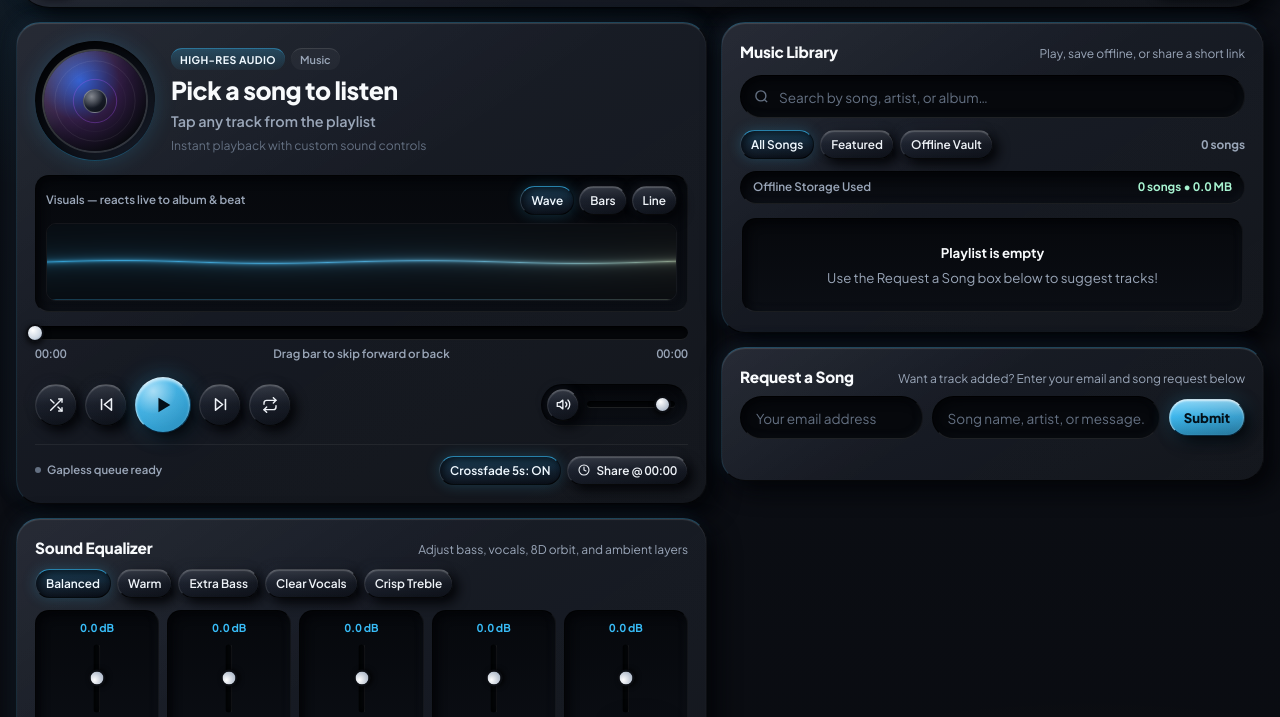
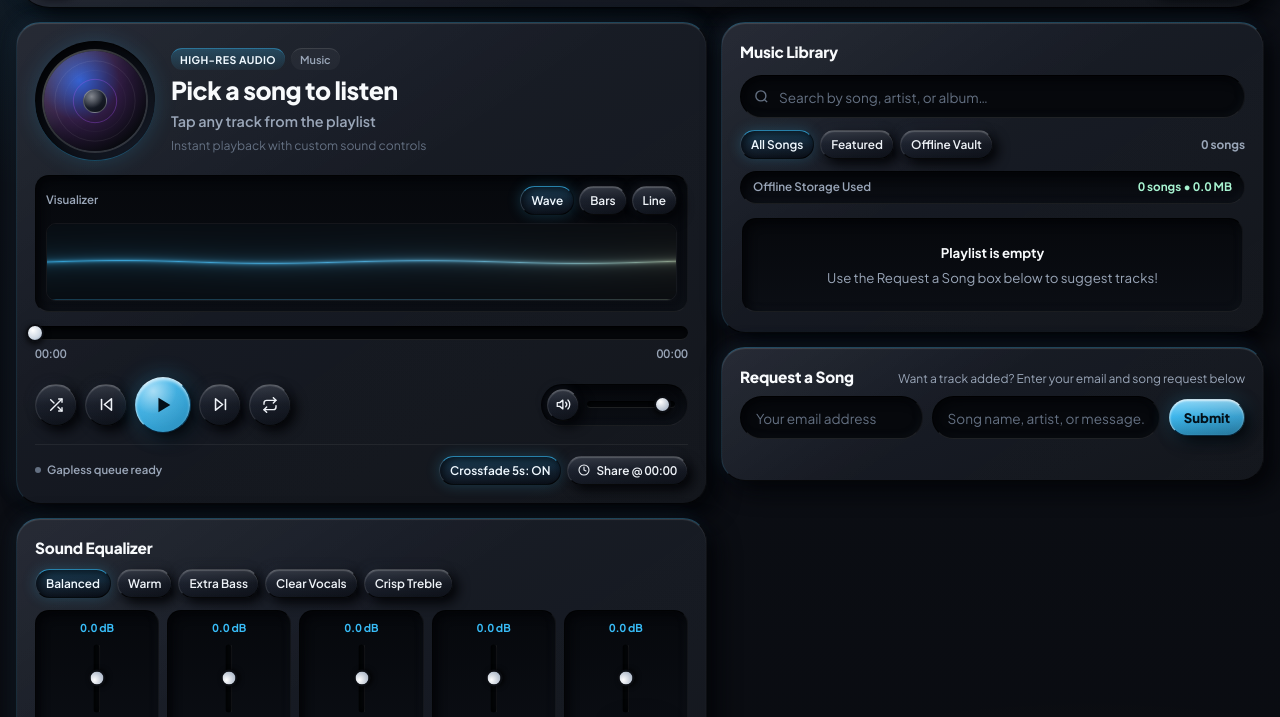
Before and after one commit to sanchar303/play-mine, a plain HTML site: page index.html in a window 1280 px wide. Shown: the part 73-790 px from the top of the page. Drawn offline with Linux system fonts and the light colour scheme; no server answers.

Commit message:
Add files via upload

```diff
--- a/index.html
+++ b/index.html
@@ -1241,7 +1241,7 @@
           <!-- Live Audio Visualizer -->
           <div class="scope-box neu-well">
             <div class="scope-bar">
-              <span class="scope-hint">Visuals — reacts live to album &amp; beat</span>
+              <span class="scope-hint">Visualizer</span>
               <div class="scope-modes">
                 <div class="haptic-key mini-key is-engaged" role="button" tabindex="0" data-viz="aurora">Wave</div>
                 <div class="haptic-key mini-key" role="button" tabindex="0" data-viz="bars">Bars</div>
@@ -1260,7 +1260,7 @@
             </div>
             <div class="time-row">
               <span id="curTimeText">00:00</span>
-              <span id="playbackHint">Drag bar to skip forward or back</span>
+              <span id="playbackHint"></span>
               <span id="totTimeText">00:00</span>
             </div>
           </div>
@@ -1321,7 +1321,7 @@
         <div class="eq-card neu-chassis">
           <div class="section-head">
             <div class="section-title">Sound Equalizer</div>
-            <div class="section-hint">Adjust bass, vocals, 8D orbit, and ambient layers</div>
+            <div class="section-hint"></div>
           </div>
 
           <div class="preset-strip" id="presetBar">
@@ -1415,7 +1415,7 @@
         <div class="library-card neu-chassis">
           <div class="section-head" style="margin-bottom:0;">
             <div class="section-title">Music Library</div>
-            <div class="section-hint">Play, save offline, or share a short link</div>
+            <div class="section-hint"></div>
           </div>
 
           <div class="search-well">
@@ -2659,7 +2659,7 @@
 
       $("heroTitle").textContent = track.title || "Untitled Track";
       $("heroArtist").textContent = track.artist || "Unknown Artist";
-      $("heroAlbum").textContent = track.album ? `Album: ${track.album}` : "Streaming free on Play Mine";
+      $("heroAlbum").textContent = track.album ? `Album: ${track.album}` : "ꜱᴛʀᴇᴀᴍɪɴɢ ꜰʀᴇᴇ ᴏɴ ᴘʟᴀʏ ᴍɪɴᴇ";
       $("heroQuality").textContent = isOffline
         ? "OFFLINE VAULT • LOSSLESS"
         : (track.quality || "HIGH-RES AUDIO").toUpperCase();
```
